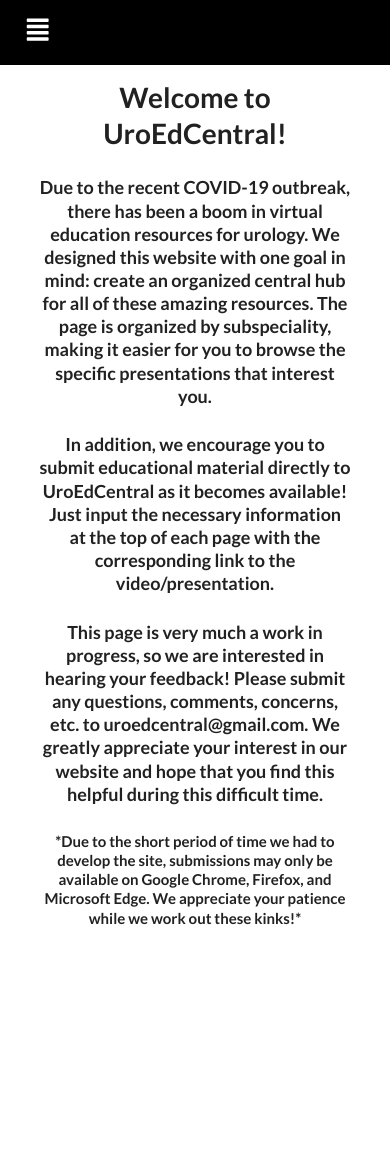
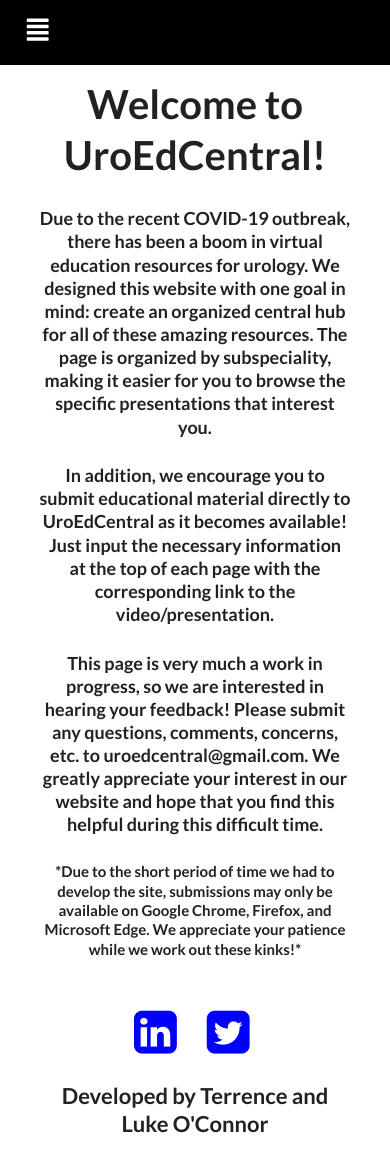
Before and after one commit to terrenceoconnor57/urology, a React (Create React App) app: page / in a window 390 px wide. Before the commit the page ends 962 px from the top, so only its background shows below. Built offline with nearby package versions, Linux system fonts and the light colour scheme.

Commit message:
Social Media icons

```diff
--- a/public/index.html
+++ b/public/index.html
@@ -16,6 +16,7 @@
        to browse the specific presentations that interest you."
     />
     <meta name="viewport" content="width=device-width, initial-scale=1, user-scalable=no" />
+    <link rel="stylesheet" href="https://cdnjs.cloudflare.com/ajax/libs/font-awesome/4.7.0/css/font-awesome.min.css">
     <link href="https://fonts.googleapis.com/css2?family=PT+Serif:wght@700&display=swap" rel="stylesheet">
     <link href="https://fonts.googleapis.com/css2?family=Rubik&display=swap" rel="stylesheet">
     <link href="https://fonts.googleapis.com/css2?family=Exo+2&display=swap" rel="stylesheet">
--- a/src/App.css
+++ b/src/App.css
@@ -40,6 +40,15 @@
   }
 }
 
+.titlemain {
+  font-size: 50px;
+}
+
+@media (max-width: 500px) {
+  .titlemain {
+    font-size: 40px;
+  }
+}
 
 
 .backdrop {
@@ -122,6 +131,7 @@
 .colortable {
   background: rgb(116, 171, 194, 0.4);
   padding: 20px;
+
 }
 
 .data {
@@ -199,9 +209,62 @@
   cursor: pointer;
 }
 
-.linky {
+.linkin {
+  flex-direction: column;
+
+}
+
+.iconslist {
+  list-style: none;
+  display: flex;
+  width: 50%;
+  margin-left: auto;
+  margin-right: auto;
+
+}
+
+@media (max-width: 500px) {
+  .iconslist {
+    margin-right: auto;
+    margin-left: 55px;
+  }
+}
+
+
+
+.socialicon {
+  width: 100%;
+  margin-left: auto;
+  margin-right: auto;
+  cursor: pointer;
+
+}
+
+@media (max-width: 500px) {
+  .socialicon {
+    margin-right: 30px;
+  }
+}
+
+.develop {
+  margin-left: auto;
+  margin-right: auto;
+  width: 100%;
+  font-size: 22px;
+}
+
+
+
+.linkicon {
+  color: blue;
+  font-size: 15px;
   cursor: pointer;
   text-decoration: underline;
-  color: blue;
 
 }
+
+@media (max-width: 500px) {
+  .linkicon {
+    font-size: 20px;
+  }
+}
--- a/src/Endo.js
+++ b/src/Endo.js
@@ -187,7 +187,7 @@
     <td className = 'datatext' data-label="Age">{end.presentation}</td>
     <td className = 'datatext' data-label="Job">{end.speaker}</td>
     <td className = 'datatext' data-label="Job">{end.date}</td>
-    <td className = 'datatext' className = 'linky' data-label="Job" onClick={()=> window.open(end.link)}>{end.link}</td>
+    <td className = 'linky' data-label="Job" onClick={()=> window.open(end.link)}><a className = 'linkicon'><i class="video icon"></i></a></td>
   </tr>
   ))}
 </tbody>
--- a/src/Female.js
+++ b/src/Female.js
@@ -187,7 +187,7 @@
     <td className = 'datatext' data-label="Age">{fem.presentation}</td>
     <td className = 'datatext' data-label="Job">{fem.speaker}</td>
     <td className = 'datatext' data-label="Job">{fem.date}</td>
-    <td className = 'datatext' className = 'linky' data-label="Job" onClick={()=> window.open(fem.link)}>{fem.link}</td>
+    <td className = 'linky' data-label="Job" onClick={()=> window.open(fem.link)}><a className = 'linkicon'><i class="video icon"></i></a></td>
   </tr>
   ))}
 </tbody>
--- a/src/General.js
+++ b/src/General.js
@@ -189,7 +189,7 @@
     <td className = 'datatext' data-label="Age">{gen.presentation}</td>
     <td className = 'datatext' data-label="Job">{gen.speaker}</td>
     <td className = 'datatext' data-label="Job">{gen.date}</td>
-    <td className = 'datatext' className = 'linky' data-label="Job" onClick={()=> window.open(gen.link)}>{gen.link}</td>
+    <td className = 'linky' data-label="Job" onClick={()=> window.open(gen.link)}><a className = 'linkicon'><i class="video icon"></i></a></td>
   </tr>
   ))}
 </tbody>
--- a/src/Infert.js
+++ b/src/Infert.js
@@ -187,7 +187,7 @@
     <td className = 'datatext' data-label="Age">{inf.presentation}</td>
     <td className = 'datatext' data-label="Job">{inf.speaker}</td>
     <td className = 'datatext' data-label="Job">{inf.date}</td>
-    <td className = 'datatext' className = 'linky' data-label="Job" onClick={()=> window.open(inf.link)}>{inf.link}</td>
+    <td className = 'linky' data-label="Job" onClick={()=> window.open(inf.link)}><a className = 'linkicon'><i class="video icon"></i></a></td>
   </tr>
   ))}
 </tbody>
--- a/src/Neuro.js
+++ b/src/Neuro.js
@@ -175,7 +175,7 @@
   <h1 className = 'archive'>Neurourology Archive</h1>
     <div className = 'data'>
     <table class="ui celled table">
-<thead>
+<thead className = 'datahead'>
   <tr><th>Host</th>
   <th>Presentation</th>
   <th>Speaker</th>
@@ -189,7 +189,7 @@
     <td className = 'datatext' data-label="Age">{neu.presentation}</td>
     <td className = 'datatext' data-label="Job">{neu.speaker}</td>
     <td className = 'datatext' data-label="Job">{neu.date}</td>
-    <td className = 'datatext' className = 'linky' data-label="Job" onClick={()=> window.open(neu.link)}>{neu.link}</td>
+    <td className = 'linky' data-label="Job" onClick={()=> window.open(neu.link)}><a className = 'linkicon'><i class="video icon"></i></a></td>
   </tr>
   ))}
 </tbody>
--- a/src/Oncology.js
+++ b/src/Oncology.js
@@ -186,7 +186,7 @@
     <td className = 'datatext' data-label="Age">{uro.presentation}</td>
     <td className = 'datatext' data-label="Job">{uro.speaker}</td>
     <td className = 'datatext' data-label="Job">{uro.date}</td>
-    <td className = 'datatext' className = 'linky' data-label="Job" onClick={()=> window.open(uro.link)}>{uro.link}</td>
+    <td className = 'linky' data-label="Job" onClick={()=> window.open(uro.link)}><a className = 'linkicon'><i class="video icon"></i></a></td>
   </tr>
   ))}
 </tbody>
--- a/src/Pediatrics.js
+++ b/src/Pediatrics.js
@@ -187,7 +187,7 @@
     <td className = 'datatext' data-label="Age">{ped.presentation}</td>
     <td className = 'datatext' data-label="Job">{ped.speaker}</td>
     <td className = 'datatext' data-label="Job">{ped.date}</td>
-    <td className = 'datatext' className = 'linky' data-label="Job" onClick={()=> window.open(ped.link)}>{ped.link}</td>
+    <td className = 'linky' data-label="Job" onClick={()=> window.open(ped.link)}><a className = 'linkicon'><i class="video icon"></i></a></td>
   </tr>
   ))}
 </tbody>
--- a/src/Reconstruction.js
+++ b/src/Reconstruction.js
@@ -187,7 +187,7 @@
     <td className = 'datatext' data-label="Age">{rec.presentation}</td>
     <td className = 'datatext' data-label="Job">{rec.speaker}</td>
     <td className = 'datatext' data-label="Job">{rec.date}</td>
-    <td className = 'datatext' className = 'linky' data-label="Job" onClick={()=> window.open(rec.link)}>{rec.link}</td>
+    <td className = 'linky' data-label="Job" onClick={()=> window.open(rec.link)}><a className = 'linkicon'><i class="video icon"></i></a></td>
   </tr>
   ))}
 </tbody>
--- a/src/Welcome.js
+++ b/src/Welcome.js
@@ -12,7 +12,7 @@
   return(
     <div>
 <div className = 'welcomediv'>
-    <h1>Welcome to UroEdCentral!</h1>
+    <h1 className = 'titlemain'>Welcome to UroEdCentral!</h1>
     <h3>Due to the recent COVID-19 outbreak,
     there has been a boom in virtual education
     resources for urology. We designed this website
@@ -34,6 +34,14 @@
       and Microsoft Edge. We appreciate your patience while we work out these
       kinks!*</h4>
       <br/>
+      <div className = 'linkin'>
+      <ul className = 'iconslist'>
+      <li className = 'socialicon'><i onClick={()=> window.open("https://www.linkedin.com/in/terrencewoconnor/")} class="fa fa-linkedin-square" style={{color: "blue", fontSize: "50px"}} /></li>
+      <li className = 'socialicon'><i onClick={()=> window.open("https://twitter.com/LOConnor_")} class="fa fa-twitter-square" style={{color: "blue", fontSize: "50px"}} /></li>
+      </ul>
+      <h3 className = 'develop'>Developed by Terrence and Luke O'Connor</h3>
+      </div>
+      <br/>
 
     </div>
 
```
